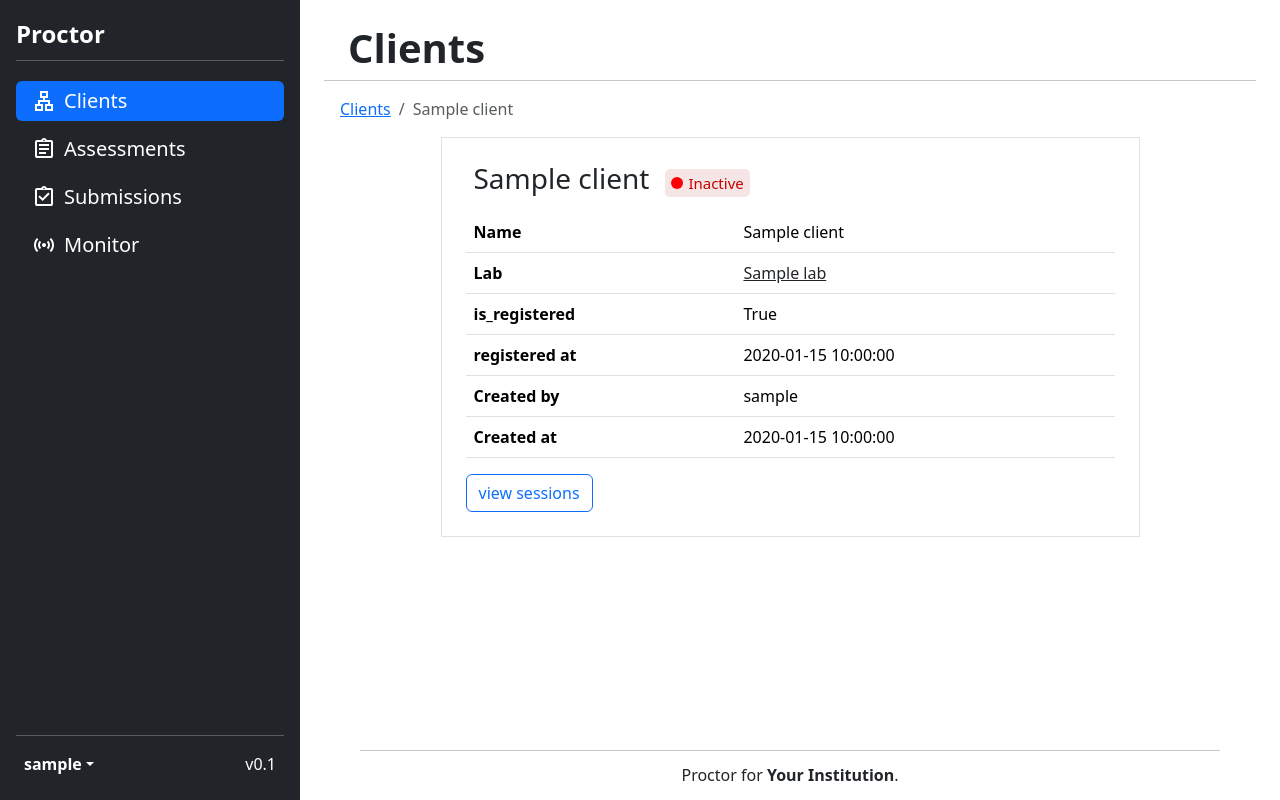
After one commit to diptanilsaha/proctor_server, a Flask app: a page that uses templates/clients/client.html in a window 1280 px wide. The commit adds this page. Run offline with Flask 3, Linux system fonts and the light colour scheme; a user stored in the database is signed in; tables that the repository leaves empty hold one stand-in row (values such as "Sample post"); some libraries are stand-ins or nearby versions.

Commit message:
feat: clients added

```diff
--- /dev/null
+++ b/proctor/clients/views/client.py
@@ -0,0 +1,17 @@
+from flask_login import login_required
+from flask import render_template
+from proctor.clients.base import client_bp
+from proctor.database import db
+from proctor.models import Client
+
+@client_bp.route('/<clientname>/')
+@login_required
+def client_view(clientname):
+    client = db.one_or_404(
+        db.select(Client).filter_by(clientname=clientname)
+    )
+    return render_template(
+        "clients/client.html",
+        title=client.clientname,
+        client=client,
+    )
--- a/proctor/models.py
+++ b/proctor/models.py
@@ -1,5 +1,4 @@
 """Proctor Models."""
-
 import uuid
 import datetime
 from enum import Enum
@@ -10,6 +9,7 @@ from werkzeug.security import generate_password_hash, check_password_hash
 from flask_login import UserMixin
 from typing_extensions import Annotated
 from .database import db
+from .utils import generate_clientname
 
 
 TimeStamp = Annotated[
@@ -126,16 +126,23 @@ class Lab(db.Model):
 class Client(db.Model):
     """Client Model."""
     __tablename__ = "client"
-    id: Mapped[int] = mapped_column(db.Integer, primary_key=True)
+    id: Mapped[str] = mapped_column(
+        db.String(32), primary_key=True, default=generate_uuid
+    )
     name: Mapped[str] = mapped_column(db.String(40), nullable=False)
-    clientname: Mapped[str] = mapped_column(db.String(40), nullable=False)
+    clientname: Mapped[str] = mapped_column(
+        db.String(40), nullable=False, default=generate_clientname
+    )
     lab_id: Mapped[int] = mapped_column(ForeignKey("lab.id"))
     lab: Mapped["Lab"] = relationship(back_populates="clients")
     created_by_id: Mapped[int] = mapped_column(ForeignKey("user.id"))
     created_by: Mapped["User"] = relationship(back_populates="clients_created")
     created_at: Mapped[TimeStamp]
+    is_registered: Mapped[bool] = mapped_column(db.Boolean, default=False)
+    registered_at: Mapped[datetime.datetime] = mapped_column(
+        db.DateTime, nullable=True, server_default=func.CURRENT_TIMESTAMP())
     client_sessions: Mapped[List["ClientSession"]] = relationship(
-        back_populates="client", order_by=desc("ClientSession.session_start_time")
+        back_populates="client", order_by=desc("session_start_time")
     )
 
     __table_args__ = (
@@ -163,7 +170,7 @@ class ClientSession(db.Model):
         db.DateTime, nullable=True, server_default=func.CURRENT_TIMESTAMP())
     session_timeline: Mapped[List["ClientSessionTimeline"]] = relationship(
         back_populates="client_session")
-    client_id: Mapped[int] = mapped_column(ForeignKey("client.id"))
+    client_id: Mapped[str] = mapped_column(ForeignKey("client.id"))
     client: Mapped["Client"] = relationship(back_populates="client_sessions")
     candidate_id: Mapped[Optional[int]] = mapped_column(
         ForeignKey("candidate.id"))
--- a/server.py
+++ b/server.py
@@ -18,6 +18,7 @@ from proctor.models import (
 )
 from proctor.labs.base import labs_bp
 from proctor.auth.base import auth_bp
+from proctor.clients.base import client_bp
 
 
 def create_app(config_class :Config = Config) -> Flask:
@@ -66,3 +67,4 @@ def register_blueprints(app: Flask):
     """Register all the Blueprints."""
     app.register_blueprint(labs_bp)
     app.register_blueprint(auth_bp)
+    app.register_blueprint(client_bp)
--- a/static/labs.css
+++ b/static/labs.css
@@ -33,7 +33,7 @@ body {
     align-items: center;
     width: fit-content;
     height: fit-content;
-    padding: 5px 10px;
+    padding: 3px 6px;
     border-radius: 5px;
     font-size: 15px;
 }
--- /dev/null
+++ b/templates/clients/client.html
@@ -0,0 +1,129 @@
+{% extends 'base.html' %}
+
+{% set active_page = 'clients' %}
+
+{% block main_content %}
+<div class="container mt-4 px-4">
+    <!-- header -->
+    <div class="d-flex justify-content-between align-items-center mx-4 mb-2">
+        <h1 class="mb-0"><strong>Clients</strong></h1>
+    </div>
+    <hr class="mt-0 mb-3">
+    <!-- breadcrumb -->
+    <div class="mx-3">
+        <nav aria-label="breadcrumb">
+            <ol class="breadcrumb">
+                <li class="breadcrumb-item"><a href="{{ url_for('clients.index') }}">Clients</a></li>
+                <li class="breadcrumb-item active" aria-current="page">{{ client.clientname }}</li>
+            </ol>
+        </nav>
+    </div>
+    {% import 'macros.html' as macros %}
+    {{ macros.error() }}
+    <div class="container w-75 mx-auto p-4 border">
+        <div class="d-flex justify-content-start align-items-center mb-2">
+            <h3 class="ms-2 me-3">{{ client.clientname }}</h3>
+            {% if client.client_sessions|length > 0 and client.client_sessions[0].is_active %}
+            <!-- active pill -->
+            <div class="status-pills active-status">
+                <svg xmlns="http://www.w3.org/2000/svg" width="12" height="12" fill="currentColor" class="bi bi-circle-fill"
+                    viewBox="0 0 16 16">
+                    <circle cx="8" cy="8" r="8" />
+                </svg>
+                <span class="active-text">Active</span>
+            </div>
+            <!-- end of active pill -->
+            {% else %}
+            <div class="status-pills inactive-status">
+                <svg xmlns="http://www.w3.org/2000/svg" width="12" height="12" fill="currentColor" class="bi bi-circle-fill"
+                    viewBox="0 0 16 16">
+                    <circle cx="8" cy="8" r="8" />
+                </svg>
+                <span class="inactive-text">Inactive</span>
+            </div>
+            {% endif %}
+        </div>
+        <table class="table">
+            <tbody class="align-middle">
+                <tr>
+                    <th scope="row">Name</th>
+                    <td>{{ client.name }}</td>
+                </tr>
+                <tr>
+                    <th scope="row">Lab</th>
+                    <td>
+                        <a class="link link-dark" href="{{ url_for('labs.lab_view', lab_id=client.lab.id) }}">{{ client.lab.labname }}</a>
+                    </td>
+                </tr>
+                <tr>
+                    <th scope="col">is_registered</th>
+                    <td>{{ client.is_registered }}</td>
+                </tr>
+                {% if client.is_registered %}
+                <tr>
+                    <th scope="col">registered at</th>
+                    <td>{{ client.registered_at }}</td>
+                </tr>
+                {% endif %}
+                <tr>
+                    <th scope="row">Created by</th>
+                    <td>{{ client.created_by.username }}</td>
+                </tr>
+                <tr>
+                    <th scope="row">Created at</th>
+                    <td>{{ client.created_at }}</td>
+                </tr>
+            </tbody>
+        </table>
+        <a class="btn btn-outline-primary" data-bs-toggle="modal" data-bs-target="#sessionModal">view sessions</a>
+        {% if current_user.is_admin %}
+        <a class="btn btn-danger" data-bs-toggle="modal" data-bs-target="#deleteModal">delete client</a>
+        {% endif %}
+    </div>
+</div>
+{% import 'macros.html' as macros %}
+{{ macros.modal(id="deleteModal", action_view='clients.delete_client', pk=client.id, name=client.clientname) }}
+<div class="modal fade" tabindex="-1" role="dialog" id="sessionModal">
+    <div class="modal-dialog modal-dialog-centered modal-lg">
+        <div class="modal-content">
+            <div class="modal-header">
+                <h1 class="modal-title fs-5" id="staticBackdropLabel">{{ client.clientname }}'s Sessions</h1>
+                <button type="button" class="btn-close" data-bs-dismiss="modal" aria-label="Close"></button>
+            </div>
+            <div class="modal-body">
+                {% if client.client_sessions|length == 0 %}
+                <p class="lead text-center">No sessions.</p>
+                {% else %}
+                <div class="row justify-content-center px-5 table-scroll">
+                    <table class="table table-hover text-center">
+                        <thead class="z-1 position-sticky top-0">
+                            <tr class="table-secondary">
+                                <th scope="col">Session Id</th>
+                                <th scope="col">IP Address</th>
+                                <th scope="col">Start Time</th>
+                                <th scope="col">End Time</th>
+                            </tr>
+                        </thead>
+                        <tbody>
+                            {% for session in client.client_sessions %}
+                            <tr class="align-middle">
+                                <td scope="col">
+                                    <a href="#" class="link link-dark">{{ session.id }}</a>
+                                </td>
+                                <td>{{ session.session_ip_addr }}</td>
+                                <td>{{ session.session_start_time }}</td>
+                                <td>{{ session.session_end_time }}</td>
+                            </tr>
+                            {% endfor %}
+                        </tbody>
+                    </table>
+                </div>
+                {% endif %}
+            </div>
+            <div class="modal-footer">
+                <button type="button" class="btn btn-secondary" data-bs-dismiss="modal">Close</button>
+            </div>
+        </div>
+    </div>
+</div>
+{% endblock %}
```
Also changed, not shown: proctor/clients/__init__.py (added, +15 -0 lines), proctor/clients/base.py (added, +8 -0 lines), proctor/clients/forms.py (added, +16 -0 lines), proctor/clients/views/add.py (added, +32 -0 lines), proctor/clients/views/delete.py (added, +24 -0 lines), proctor/clients/views/index.py (added, +29 -0 lines), proctor/clients/views/register.py (added, +37 -0 lines), proctor/utils.py (added, +7 -0 lines), templates/clients/add.html (added, +45 -0 lines), templates/clients/index.html (added, +96 -0 lines), proctor/clients/views/__init__.py (added).
